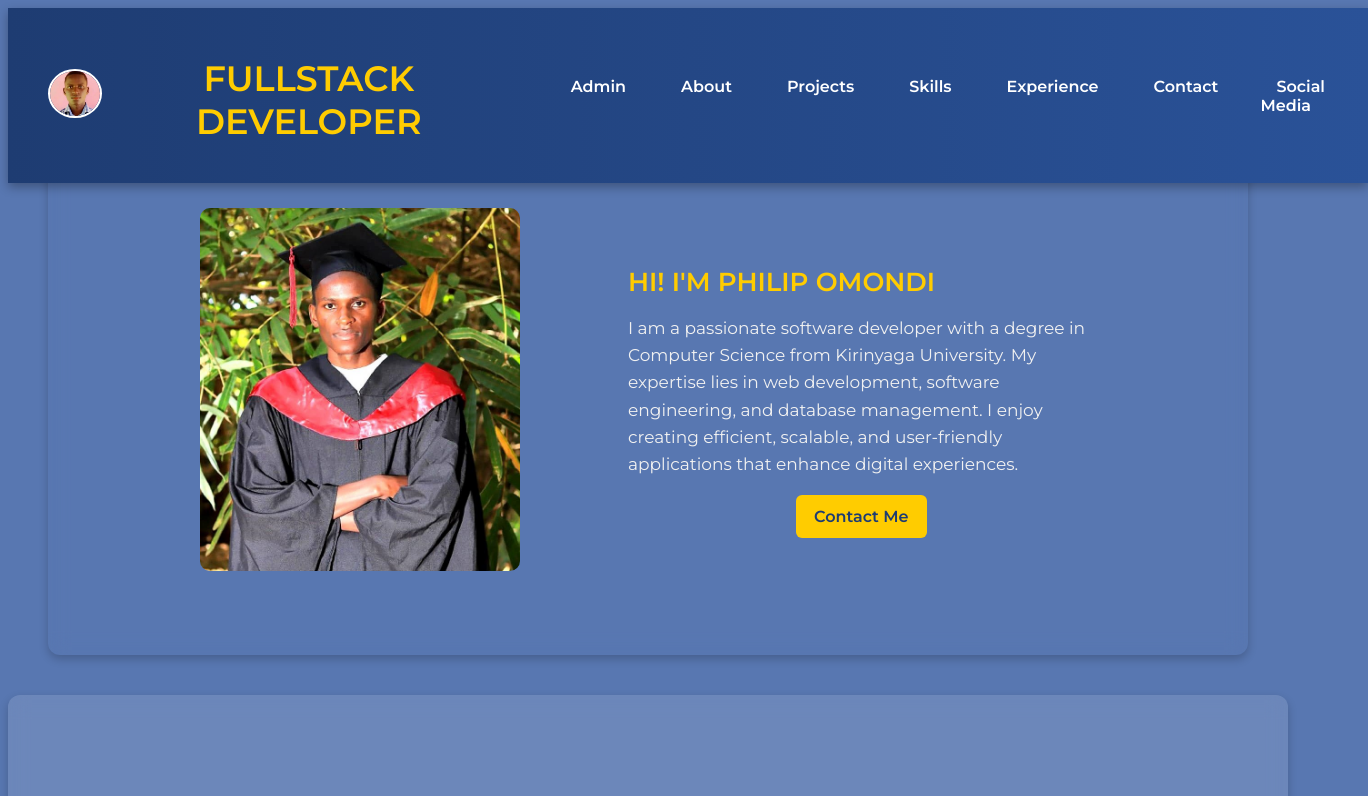
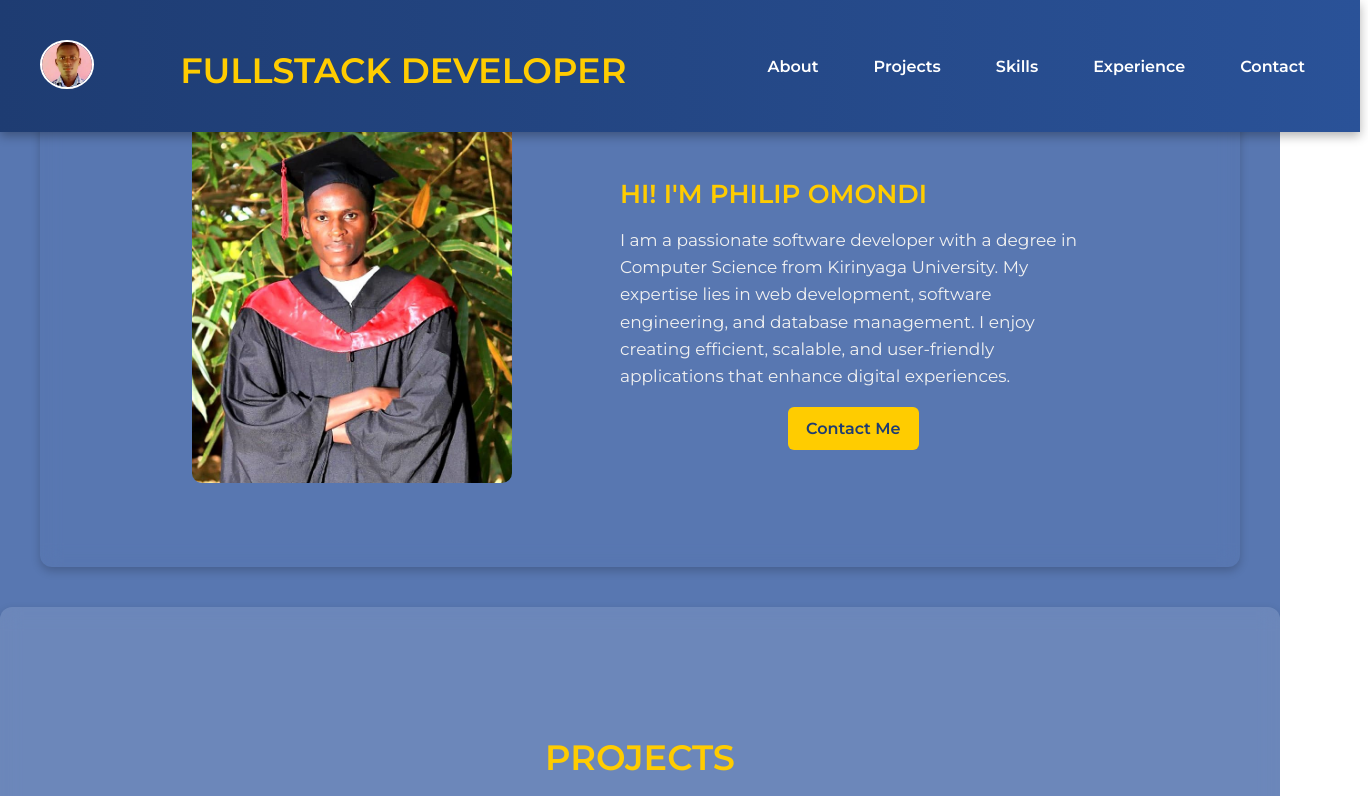
Before and after one commit to Philipo-mondi/My-Portfolio, a plain HTML site: page index.html in a window 1280 px wide. Shown: the top 796 px of the page, 1368 px wide, since content can reach past the window. Drawn offline with Linux system fonts and the light colour scheme.

Commit message:
Fixed navbar zooming issues

```diff
--- a/index.html
+++ b/index.html
@@ -17,13 +17,11 @@
         <h2>fullstack developer</h2>
         <nav>
             <ul>
-                <li><a href="admin.html" id="admin-link">Admin</a></li>
                 <li><a href="#about">About</a></li>
                 <li><a href="#projects">Projects</a></li>
                 <li><a href="#skills">Skills</a></li>
                 <li><a href="#experience">Experience</a></li>
                 <li><a href="#contact">Contact</a></li>
-                <li><a href="#socials">Social Media</a></li>
 
             </ul>
         </nav>
--- a/script.js
+++ b/script.js
@@ -63,3 +63,20 @@ function scrollToContact() {
         behavior: "smooth"
     });
 }
+window.addEventListener("resize", function () {
+    let zoomLevel = Math.max(25, Math.min(window.devicePixelRatio * 100, 200));
+    let header = document.querySelector("header");
+
+    document.body.style.zoom = zoomLevel + "%"; // Adjust zoom dynamically
+    document.body.style.overflowX = "hidden";  // Prevent unwanted scrolling
+    document.documentElement.style.overflowX = "hidden"; // Fix for some browsers
+
+    // Ensure header covers full width
+    header.style.width = "100%";
+    header.style.position = "fixed";
+    header.style.left = "0";
+    header.style.right = "0";
+});
+
+// Ensure it runs on page load
+window.dispatchEvent(new Event("resize"));
--- a/styles.css
+++ b/styles.css
@@ -15,23 +15,87 @@ body {
     width: 100vw;
     height: 100vh;
     overflow: hidden;
-
+    transform: none; /* Remove unnecessary transformation */
+    width: auto; /* Allow content to determine width */
+    height: auto; /* Allow content to determine height */
+    overflow-x: hidden; /* Prevent horizontal scroll */
+    overflow-y: auto; /* Enable vertical scrolling */
+    zoom: 80%; /* Default zoom level */
+}
+@media (min-width: 1200px) {
+    body {
+        zoom: 90%; /* Restrict maximum zoom */
+    }
 }
 
-/* Navbar Styling */
+.container {
+    max-width: 90vw; /* Ensure content doesn't exceed 90% of the viewport width */
+    margin: auto; /* Center the content */
+}
+
+/* Ensure the navbar covers the entire width */
 header {
-    background: linear-gradient(90deg, #1e3c72, #2a5298); /* Elegant blue gradient */
+    background: linear-gradient(90deg, #1e3c72, #2a5298);
     padding: 20px 40px;
     position: fixed;
-    width: 100%;
     top: 0;
     left: 0;
+    width: 100vw; /* Ensures it reaches the full width */
+    height: auto;
     display: flex;
     align-items: center;
     justify-content: space-between;
     box-shadow: 0px 4px 10px rgba(0, 0, 0, 0.3);
-    z-index: 1000;
+    z-index: 1000;;
+    right: 0;
 }
+
+/* Prevent horizontal scrolling */
+body, html {
+    margin: 0;
+    padding: 0;
+    width: 100%;
+    min-width: 100vw;
+    overflow-x: hidden;
+}
+
+/* Make the scrollbar track transparent */
+::-webkit-scrollbar-track {
+    background: transparent; /* Removes the white background */
+}
+
+/* Style the scrollbar itself */
+::-webkit-scrollbar {
+    width: 6px; /* Thin scrollbar */
+}
+
+/* Style the scrollbar thumb (the moving part) */
+::-webkit-scrollbar-thumb {
+    background: rgba(160, 160, 160, 0.3); /* Faint grey scrollbar */
+    border-radius: 10px; /* Smooth edges */
+}
+
+/* On hover, make it slightly more visible */
+::-webkit-scrollbar-thumb:hover {
+    background: rgba(160, 160, 160, 0.5);
+}
+
+
+/* For Firefox */
+* {
+    scrollbar-width: thin;
+    scrollbar-color: rgba(160, 160, 160, 0.2) transparent;
+}
+
+
+/* Keep all sections responsive */
+section {
+    max-width: 90%;
+    margin: auto;
+    padding: 20px;
+    transition: transform 0.2s ease-in-out; /* Smooth adjustment */
+}
+
 
 /* Navbar Text and Logo */
 .logo h1 {
```
